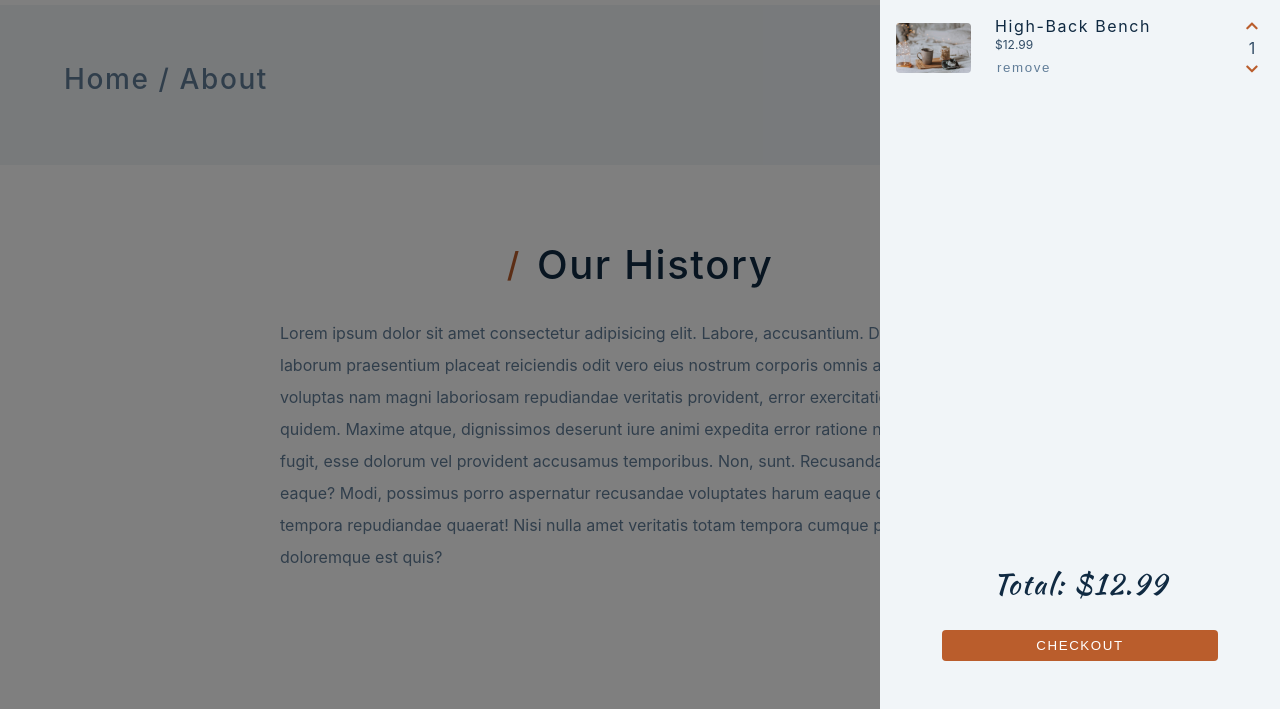
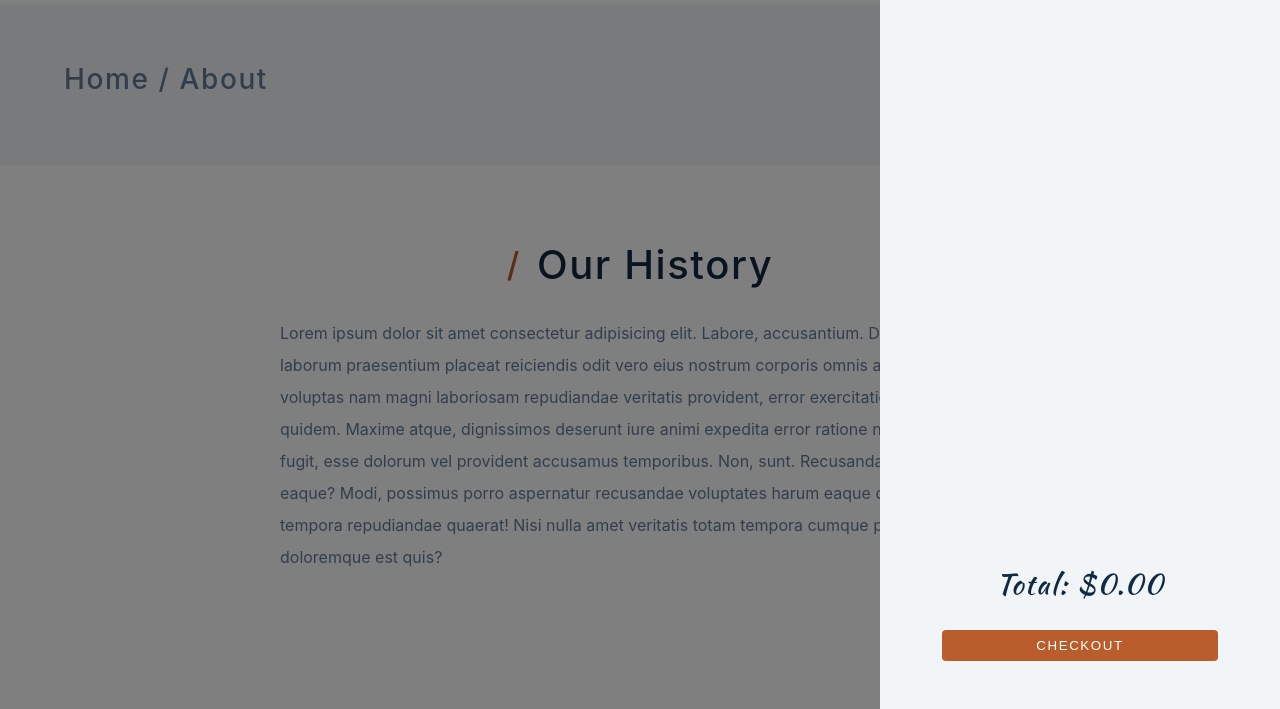
Before and after one commit to eacardenase/comfy-store-project, a plain HTML site: page about.html in a window 1280 px wide. Both pictures are taken after a click on the button 1199 px from the left and 54 px from the top of the page. Shown: the part 91-800 px from the top of the page. Drawn offline with Linux system fonts and the light colour scheme.

Commit message:
displaying cart items dinamically from local storage and deleting hard coded values on cart

```diff
--- a/about.html
+++ b/about.html
@@ -98,33 +98,7 @@
                     <h3 class="text-slanted">your bag</h3>
                 </header>
                 <!-- cart items -->
-                <div class="cart-items">
-                    <!-- single item -->
-                    <article class="cart-item" data-id="">
-                        <img
-                            src="./images/main-bcg.jpeg"
-                            class="cart-item-img"
-                            alt="name"
-                        />
-                        <!-- item info -->
-                        <div>
-                            <h4 class="cart-item-name">high-back bench</h4>
-                            <p class="cart-item-price">$12.99</p>
-                            <button class="cart-item-remove-btn">remove</button>
-                        </div>
-                        <!-- amount toggle -->
-                        <div>
-                            <button class="cart-item-increase-btn">
-                                <i class="fas fa-chevron-up"></i>
-                            </button>
-                            <p class="cart-item-amount">1</p>
-                            <button class="cart-item-decrease-btn">
-                                <i class="fas fa-chevron-down"></i>
-                            </button>
-                        </div>
-                    </article>
-                    <!-- end of single item -->
-                </div>
+                <div class="cart-items"></div>
                 <!-- footer -->
                 <footer>
                     <h3 class="cart-total text-slanted">total: $12.99</h3>
--- a/src/cart/setupCart.js
+++ b/src/cart/setupCart.js
@@ -55,8 +55,21 @@ function displayCartTotalPrice() {
     cartTotalDOM.textContent = `Total: ${formatPrice(totalPrice)}`;
 }
 
+function setupCartFunctionality() {}
+
+function displayCartItemsDOM() {
+    cartData.forEach((cardProduct) => addToCartDOM(cardProduct));
+}
+
 const init = () => {
-    console.log(cartData);
+    // display amount of cart items
+    displayCartItemCount();
+    // display the total price of cart
+    displayCartTotalPrice();
+    // add all cart items to the DOM
+    displayCartItemsDOM();
+    // setup cart functionality
+    setupCartFunctionality();
 };
 
 init();
```
Also changed, not shown: index.html (+1 -27 lines), product.html (+1 -27 lines), products.html (+1 -27 lines).
